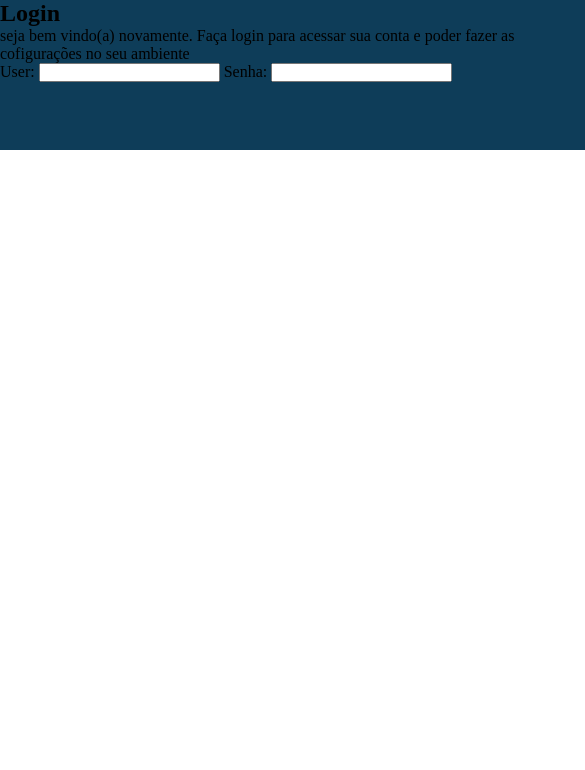
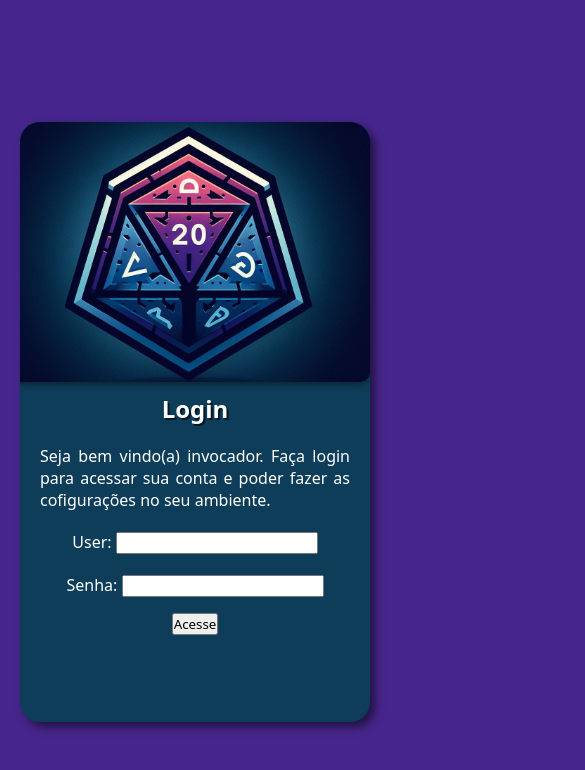
Before and after one commit to Gabryell568/Projeto-login, a plain HTML site: page index.html in a window 390 px wide. Shown: the whole page, 585 px wide, since content can reach past the window. Drawn offline with Linux system fonts and the light colour scheme.

Commit message:
finalização do mobile first

```diff
--- a/estilo/style.css
+++ b/estilo/style.css
@@ -7,17 +7,78 @@
     --cor3: #050A26;
     --cor4: #0E3D59;
 }
+body,html{
+    background-color: #46268C;
+    height: 100vh;
+    width: 100vw;
+}
+::-webkit-scrollbar{
+    height: 0px;
+    width: 0px;
+}
 *{
     margin: 0px;
     padding: 0px;
+    font-family: system-ui, -apple-system, BlinkMacSystemFont, 'Segoe UI', Roboto, Oxygen, Ubuntu, Cantarell, 'Open Sans', 'Helvetica Neue', sans-serif;
+    box-sizing: border-box;
 }
 
 main{
     width: 100vw;
 }
-div#formulario{
-    height: 150px;
-    width: 600px;
-    margin: auto;
+div > h1{
+    color: white;
+    text-align: center;
+    padding: 10px;
+    text-shadow: 2px 2px 0px rgba(0, 0, 0, 0.575);
+}
+div > p{
+    color: white;
+    text-align: justify;
+    padding: 10px;
+}
+section#login{
+    display: block;
+    position: absolute;
+
+    top:50%;
+    left:50%;
+    transform: translate(-50%, -50%);
+
+    padding: 10px;
+    width: 350px;
+    height: 600px;
     background-color: #0E3D59;
+    border-radius: 20px;
+    box-shadow: 5px 5px 10px rgba(0, 0, 0, 0.534);
+    overflow: hidden;
 }
+div#user{
+    text-align: center;
+    padding: 10px;
+    color: white;
+}
+div#password{
+    text-align: center;
+    padding: 10px;
+    color: white;
+}
+div#acess{
+    text-align: center;
+    padding: 5px;
+}
+section#login > div#imagem{
+    display: block;
+    background: #46268C url(../imagens/logo\ site.jpg);
+    height: 260px;
+    width: 360px;
+    margin-top: -3%;
+    margin-left: -6%;
+
+    background-size: cover;
+    background-position: center center;
+    background-repeat: no-repeat;
+    border-radius: 10px;
+    box-shadow: 0px 0px 10px rgba(0, 0, 0, 0.685);
+
+}
--- a/index.html
+++ b/index.html
@@ -14,13 +14,21 @@
             </div>
             <div id="formulario">
                 <h1>Login</h1>
-                <p>seja bem vindo(a) novamente. Faça login para acessar sua conta e poder fazer as cofigurações no seu ambiente</p>
+                <p>Seja bem vindo(a) invocador. Faça login para acessar sua conta e poder fazer as cofigurações no seu ambiente.</p>
                 <form action="cadastro.php" method="post">
-                    <label for="iuser">User:</label>
-                    <input type="text" name="user" id="iuser">
+                    <div id="user">
+                        <label for="iuser">User:</label>
+                        <input type="text" name="user" id="iuser">
+                    </div>
 
-                    <label for="ipass">Senha:</label>
-                    <input type="password" name="pass" id="ipass">
+                    <div id="password">
+                        <label for="ipass">Senha:</label>
+                        <input type="password" name="pass" id="ipass">
+                    </div>
+
+                    <div id="acess">
+                        <input type="submit" value="Acesse">
+                    </div>
 
                 </form>
             </div>
```
